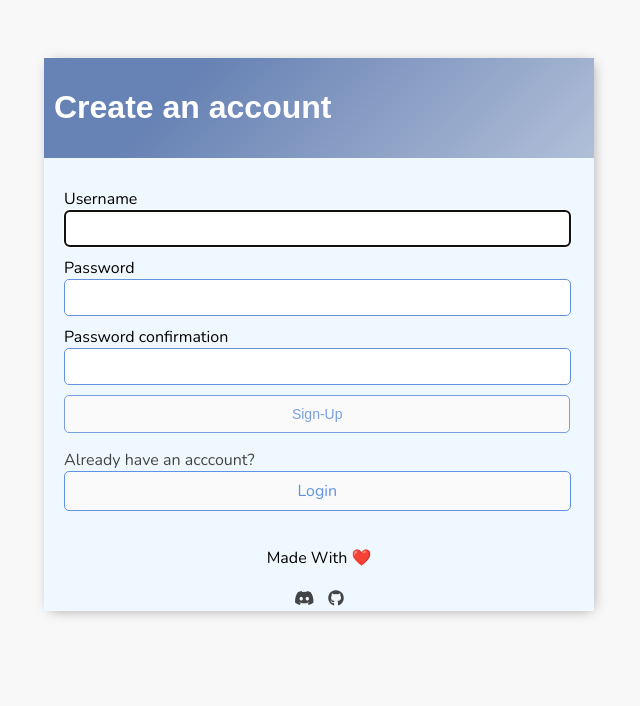
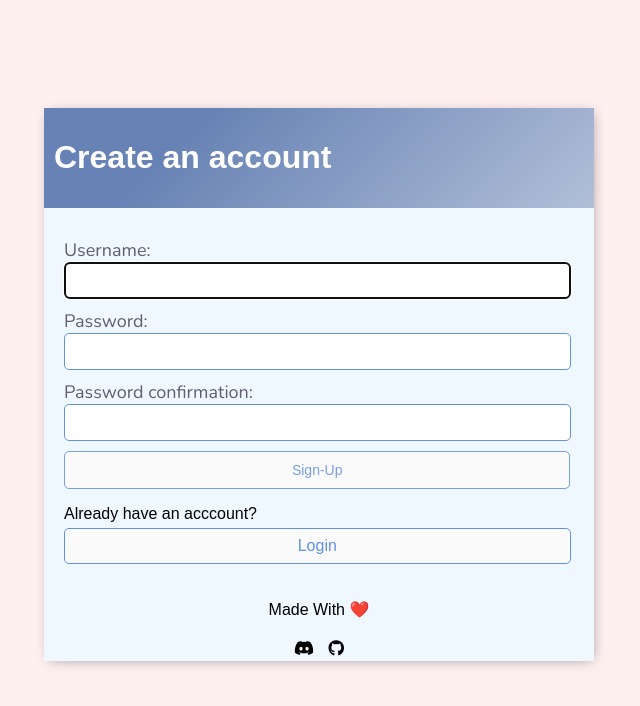
Before and after one commit to sxoxgxi/ToDo-App, a Django app: page /register/ in a window 1280 px wide. Shown: the top 706 px of the page, without its empty margins (321-961 px from the left). Run offline with Django 4.2, Linux system fonts and the light colour scheme; some libraries are stand-ins or nearby versions.

Commit message:
some changes

```diff
--- a/todo/todolist/templates/todolist/login.html
+++ b/todo/todolist/templates/todolist/login.html
@@ -9,7 +9,7 @@
         {{form.as_p}}
         <input type="submit" value="Login" class="button">
     </form>
-    <p>Don't have an acccount?</p>
+    <p style="color: #605c72; font-size: large;">Don't have an acccount?</p>
     <a href="{% url 'register' %}" class="linkkk">Create an account</a>
 </div>
 {% endblock content %}
--- a/todo/todolist/templates/todolist/main.html
+++ b/todo/todolist/templates/todolist/main.html
@@ -9,11 +9,10 @@
     <link rel="preconnect" href="https://fonts.googleapis.com">
     <link href="https://fonts.googleapis.com/css2?family=Nunito:wght@200&display=swap" rel="stylesheet">
     <style>
-        body {
-            background-color: #52525209;
+        html, body {
+            background-color: #fff0f0;
             font-family: 'Nunito', sans-serif;
             padding-top: 50px;
-
 
 
         }
@@ -23,9 +22,11 @@
 
         }
 
-        a, p {
-            color: #000000b9;
-            text-shadow: #ce2167;
+        a, p, footer {
+            color: #000000;
+            font-style: bold;
+            font-family: 'Raleway', sans-serif;
+
         }
 
         .container {
@@ -72,9 +73,6 @@
             margin-left: 10px;
         }
 
-        .hide {
-            display: none;
-        }
         .task-complete-icon {
             height: 20px;
             width: 20px;
@@ -89,22 +87,6 @@
             border-radius: 50%
         }
 
-        .delete-link {
-            text-decoration: none;
-            font-weight: 900;
-            color: #ce2167;
-            font-size: 22px;
-            line-height: 0;
-        }
-        .delete-link-2 {
-            text-decoration: none;
-            font-weight: 900;
-            color: #ce2167;
-            font-size: 22px;
-            line-height: 0;
-            padding: 10px;
-            padding-top: 18px;
-        }
 
 
         #search-bar {
@@ -135,6 +117,8 @@
         label {
             padding-top: 10px !important;
             display: block;
+            font-size: large;
+            color: #605c72;
         }
 
         .button {
@@ -168,6 +152,7 @@
             padding: 20px;
         }
         .linkkk{
+            margin-top: 5px;
             color: #6091e5;
             border-radius: 5px;
             background-color: #fafafa;
--- a/todo/todolist/templates/todolist/register.html
+++ b/todo/todolist/templates/todolist/register.html
@@ -6,13 +6,13 @@
 <div class="card-body">
     <form action="", method="POST">
         {% csrf_token %}
-        <label>{{form.username.label}}</label>
+        <label>{{form.username.label}}:</label>
         {{form.username}}
 
-        <label>{{form.password1.label}}</label>
+        <label>{{form.password1.label}}:</label>
         {{form.password1}}
 
-        <label>{{form.password2.label}}</label>
+        <label>{{form.password2.label}}:</label>
         {{form.password2}}
 
         <input style="margin-top:10px;" type="submit" value="Sign-Up" class="button">
--- a/todo/todolist/templates/todolist/task_list.html
+++ b/todo/todolist/templates/todolist/task_list.html
@@ -11,11 +11,7 @@
         <h6 style="margin: 5px; padding-top: 10px;">Stats: {{users}} users | {{total}} tasks</h6>
         {% endif %}
     </div>
-    {% if request.user.is_authenticated %}
-    <a href="{% url 'sign-out' %}"><strong>Logout</strong></a>
-    {% else %}
-    <a href="{% url 'sign-in' %}"><strong>Login</strong></a>
-    {% endif %}
+    <a href="{% url 'sign-out' %}"><span class="fas" style="font-size: 25px;"">&#xf08b;</span></a>
 </div>
 <div id="search-bar">
     <form action="" method="GET" style="display:flex; margin-top: 20px">
```
Also changed, not shown: todo/db.sqlite3.
